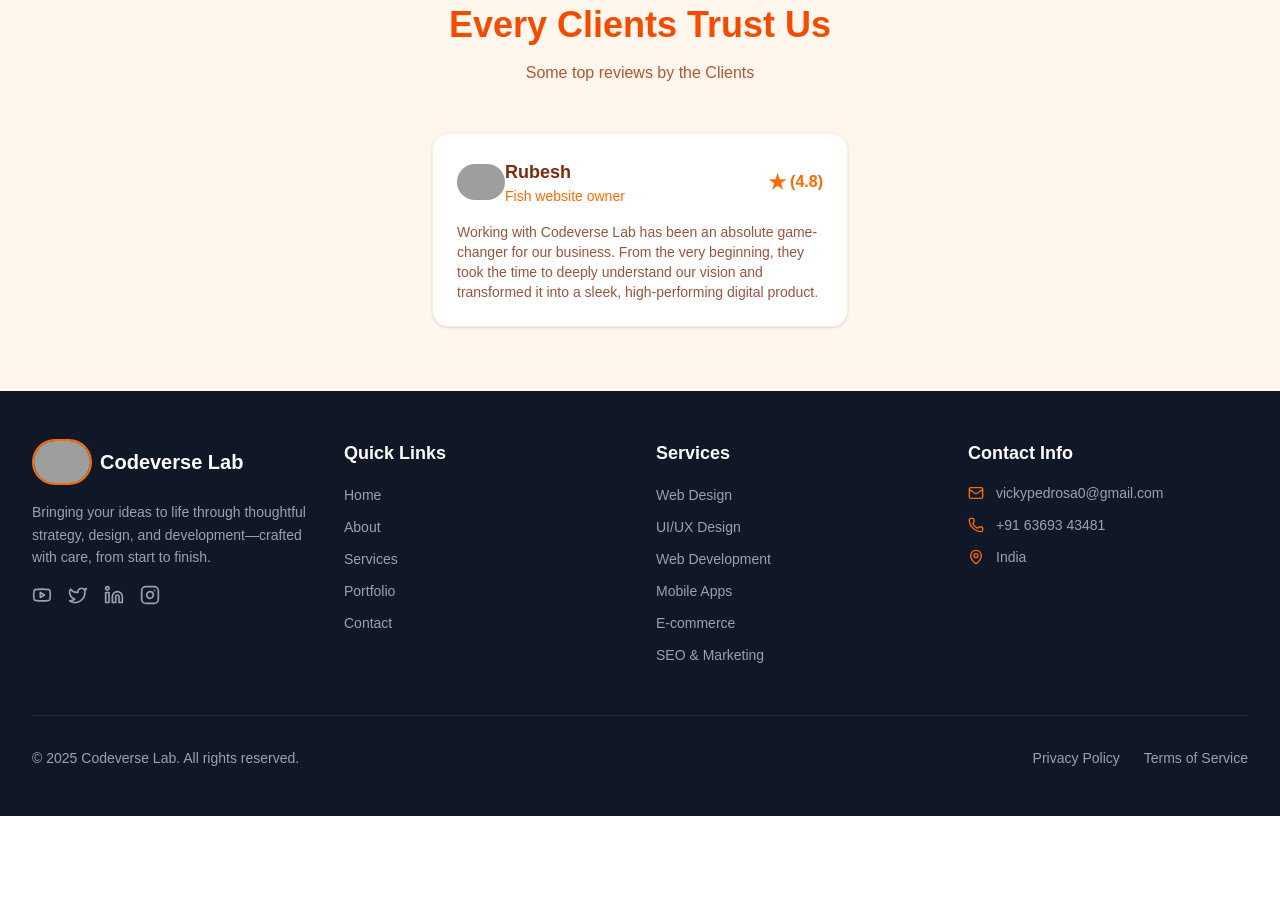
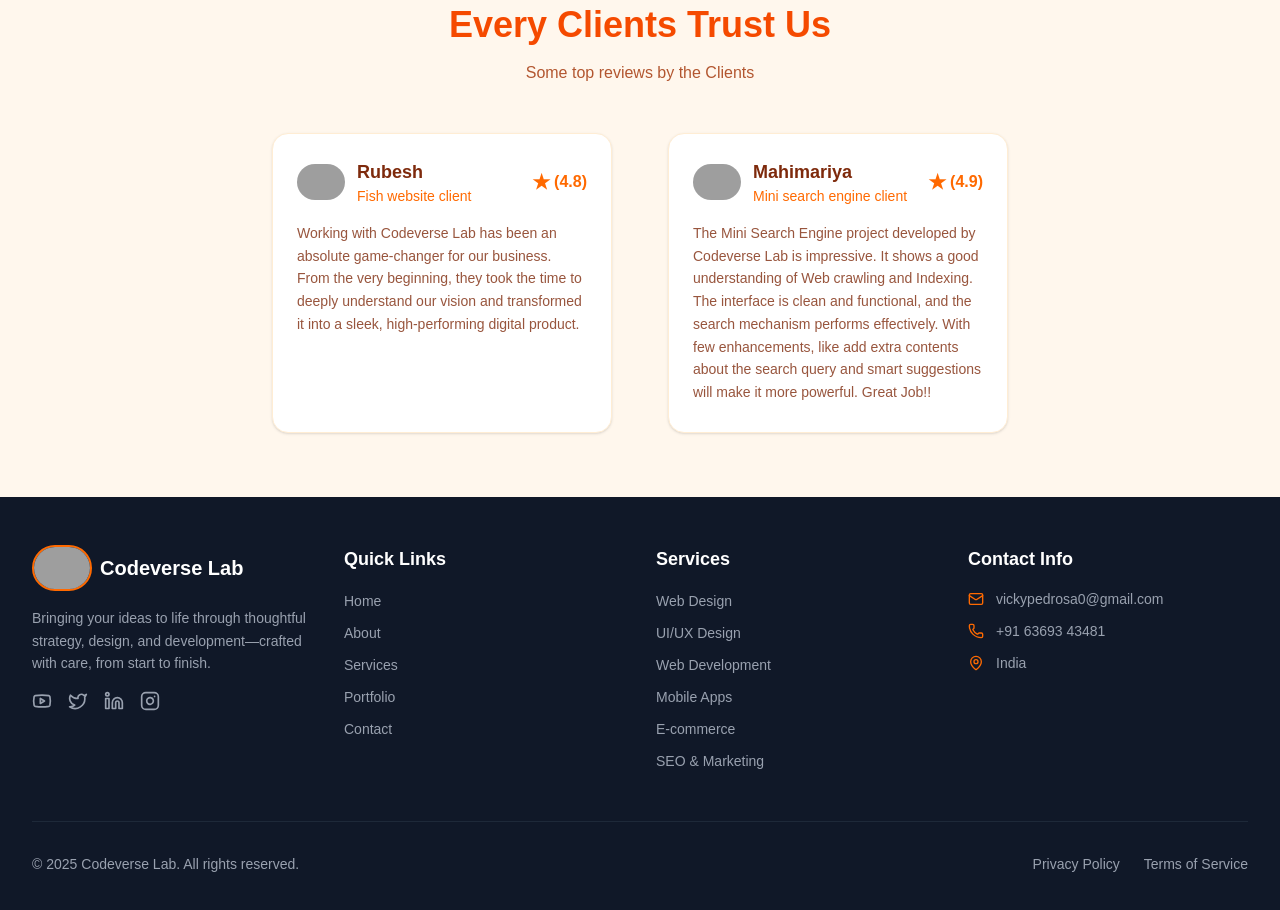
Before and after one commit to SVignesh03/codeverse-lab-website, a Next.js app: page / in a window 1280 px wide. Shown: the part 2420-3330 px from the top of the page. Before the commit the page ends 3236 px from the top, so only its background shows below. Built offline with nearby package versions, Linux system fonts and the light colour scheme; grey boxes are pictures that could not be loaded.

Commit message:
mini search engine testimonial

```diff
--- a/src/components/TestimonialSection.tsx
+++ b/src/components/TestimonialSection.tsx
@@ -36,39 +36,42 @@ const TestimonialSection: React.FC = () => {
   const sliderSettings = {
     dots: false,
     infinite: true,
-    speed: 600,
+    speed: 700,
     slidesToShow: 3,
     slidesToScroll: 1,
     arrows: true,
+    autoplay: true,
+    autoplaySpeed: 4000,
+    pauseOnHover: true,
+    cssEase: "ease-in-out",
+    swipeToSlide: true,
     centerMode: false,
     prevArrow: <CustomPrevArrow />,
     nextArrow: <CustomNextArrow />,
     responsive: [
       {
         breakpoint: 1024,
-        settings: {
-          slidesToShow: 2,
-        },
+        settings: { slidesToShow: 2 },
       },
       {
         breakpoint: 768,
-        settings: {
-          slidesToShow: 1,
-        },
+        settings: { slidesToShow: 1 },
       },
     ],
   };
 
   const renderTestimonial = (item: (typeof testimonials)[0]) => (
-    <div className="px-4">
-      <div className="p-6 bg-white border border-orange-100 rounded-2xl shadow-sm h-full text-left hover:shadow-md transition">
+    <div className="px-4" key={item.name}>
+      {/* Make this div a flex container with full height to keep consistent size */}
+      <div className="p-6 bg-white border border-orange-100 rounded-2xl shadow-sm h-full flex flex-col justify-between text-left hover:shadow-md transition min-h-[300px]">
+        <div>
           <div className="flex items-center mb-4">
             <Image
               src="/assets/img/testimonial/default.png"
-            alt="..."
+              alt={item.name}
               width={48}
               height={48}
-            className="rounded-full"
+              className="rounded-full mr-3"
             />
             <div>
               <h4 className="text-lg font-semibold text-orange-900">
@@ -80,7 +83,10 @@ const TestimonialSection: React.FC = () => {
               <span className="text-xl mr-1">★</span>({item.rating})
             </div>
           </div>
-        <p className="text-orange-900/80 text-sm">{item.message}</p>
+          <p className="text-orange-900/80 text-sm leading-relaxed">
+            {item.message}
+          </p>
+        </div>
       </div>
     </div>
   );
@@ -97,8 +103,10 @@ const TestimonialSection: React.FC = () => {
 
         <div className="relative">
           {testimonials.length < 3 ? (
-            <div className="max-w-md mx-auto">
-              {renderTestimonial(testimonials[0])}
+            <div className="grid grid-cols-1 md:grid-cols-2 gap-6 max-w-3xl mx-auto">
+              {testimonials.map((item, index) => (
+                <div key={index}>{renderTestimonial(item)}</div>
+              ))}
             </div>
           ) : (
             <Slider {...sliderSettings}>
--- a/src/data/testimonials.json
+++ b/src/data/testimonials.json
@@ -2,8 +2,15 @@
   {
     "name": "Rubesh",
     "image": "/assets/img/testimonial/default.png",
-    "role": "Fish website owner",
+    "role": "Fish website client",
     "rating": 4.8,
     "message": "Working with Codeverse Lab has been an absolute game-changer for our business. From the very beginning, they took the time to deeply understand our vision and transformed it into a sleek, high-performing digital product."
+  },
+  {
+    "name": "Mahimariya",
+    "image": "/assets/img/testimonial/default.png",
+    "role": "Mini search engine client",
+    "rating": 4.9,
+    "message": "The Mini Search Engine project developed by Codeverse Lab is impressive. It shows a good understanding of Web crawling and Indexing. The interface is clean and functional, and the search mechanism performs effectively. With few enhancements, like add extra contents about the search query and smart suggestions will make it more powerful. Great Job!!"
   }
 ]
```
Lines whose indentation alone changed are shown as unchanged.
